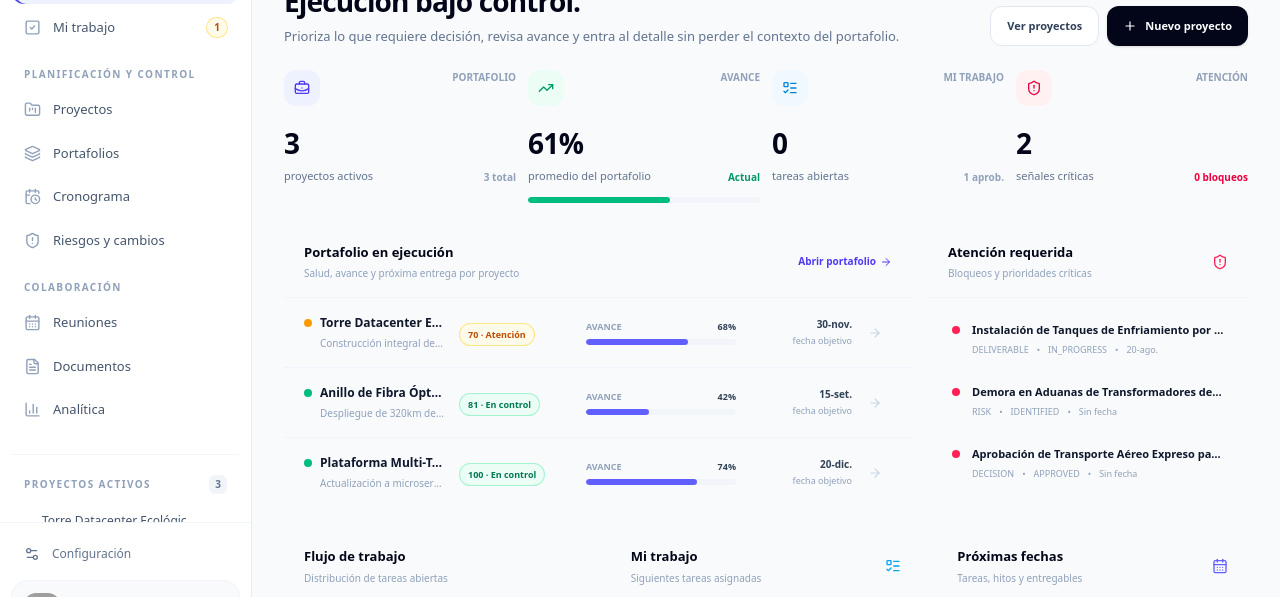
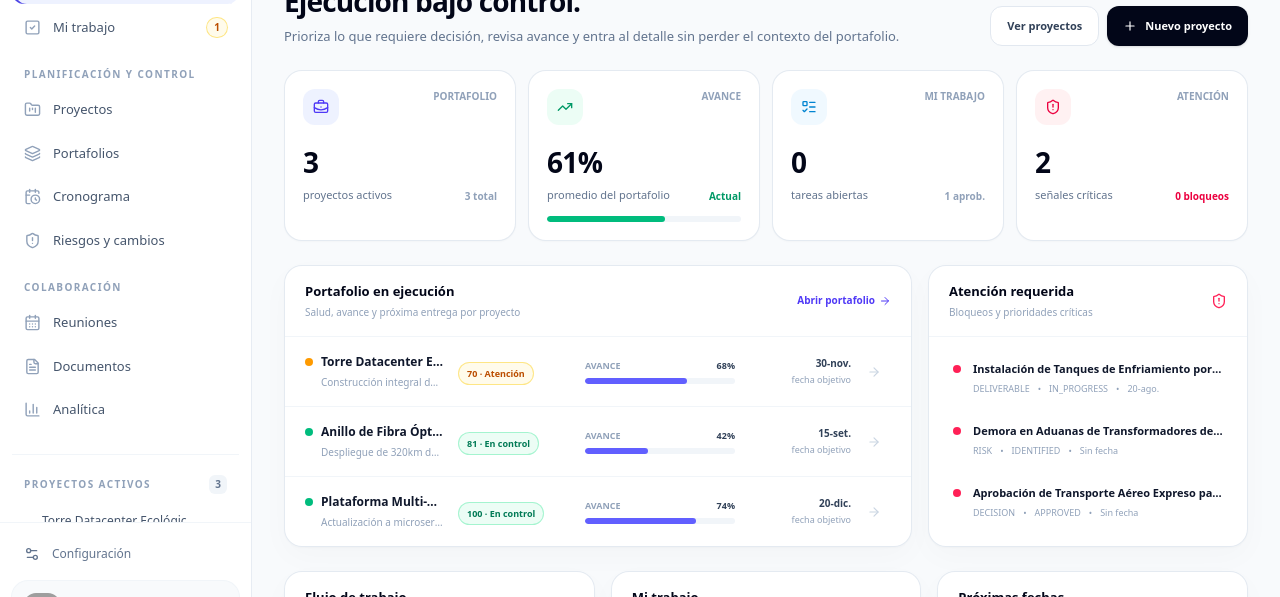
Before and after one commit to willyuceda10-alt/Nexus, a React (Vite) app: page / in a window 1280 px wide. Shown: the part 147-744 px from the top of the page. Built offline with nearby package versions, Linux system fonts and the light colour scheme; no server answers; grey boxes are pictures that could not be loaded.

Commit message:
style(web): add Bridata command center design tokens

```diff
--- a/src/index.css
+++ b/src/index.css
@@ -1,44 +1,101 @@
 @import "tailwindcss";
 
 @layer base {
+  * {
+    box-sizing: border-box;
+  }
+
+  html,
+  body,
+  #root {
+    min-height: 100%;
+  }
+
   body {
+    margin: 0;
     font-family: 'Inter', system-ui, -apple-system, BlinkMacSystemFont, 'Segoe UI', Roboto, Oxygen, Ubuntu, Cantarell, 'Open Sans', 'Helvetica Neue', sans-serif;
-    background-color: #F8FAFC;
-    color: #0F172A;
+    background: #f6f8fb;
+    color: #0f172a;
+    text-rendering: optimizeLegibility;
+    -webkit-font-smoothing: antialiased;
+  }
+
+  button,
+  input,
+  select,
+  textarea {
+    font: inherit;
+  }
+}
+
+@layer components {
+  .command-panel {
+    border: 1px solid rgba(226, 232, 240, 0.9);
+    border-radius: 18px;
+    background: rgba(255, 255, 255, 0.98);
+    box-shadow: 0 1px 2px rgba(15, 23, 42, 0.025), 0 10px 30px rgba(15, 23, 42, 0.025);
+  }
+
+  .command-kpi-card {
+    min-height: 148px;
+    border: 1px solid rgba(226, 232, 240, 0.9);
+    border-radius: 18px;
+    background: #ffffff;
+    padding: 18px;
+    box-shadow: 0 1px 2px rgba(15, 23, 42, 0.025);
+    transition: transform 180ms ease, box-shadow 180ms ease, border-color 180ms ease;
+  }
+
+  .command-kpi-card:hover {
+    transform: translateY(-1px);
+    border-color: rgba(203, 213, 225, 0.95);
+    box-shadow: 0 10px 26px rgba(15, 23, 42, 0.05);
   }
 }
 
 .glass {
-  background: rgba(255, 255, 255, 0.75);
-  backdrop-filter: blur(12px);
-  -webkit-backdrop-filter: blur(12px);
+  background: rgba(255, 255, 255, 0.82);
+  backdrop-filter: blur(14px);
+  -webkit-backdrop-filter: blur(14px);
 }
 
 .active-sidebar {
-  border-right: 3px solid #4F46E5;
+  border-right: 3px solid #4f46e5;
   background: linear-gradient(90deg, rgba(79, 70, 229, 0.08) 0%, rgba(79, 70, 229, 0) 100%);
 }
 
 .no-scrollbar::-webkit-scrollbar {
   display: none;
 }
+
 .no-scrollbar {
   -ms-overflow-style: none;
   scrollbar-width: none;
 }
 
-/* Custom smooth scrollbar for tables and views */
 ::-webkit-scrollbar {
-  width: 6px;
-  height: 6px;
+  width: 7px;
+  height: 7px;
 }
+
 ::-webkit-scrollbar-track {
   background: transparent;
 }
+
 ::-webkit-scrollbar-thumb {
-  background: #CBD5E1;
+  background: #cbd5e1;
+  border: 2px solid transparent;
   border-radius: 9999px;
+  background-clip: padding-box;
 }
+
 ::-webkit-scrollbar-thumb:hover {
-  background: #94A3B8;
+  background: #94a3b8;
+  border: 2px solid transparent;
+  background-clip: padding-box;
 }
+
+::selection {
+  background: rgba(79, 70, 229, 0.16);
+  color: #1e1b4b;
+}
```
